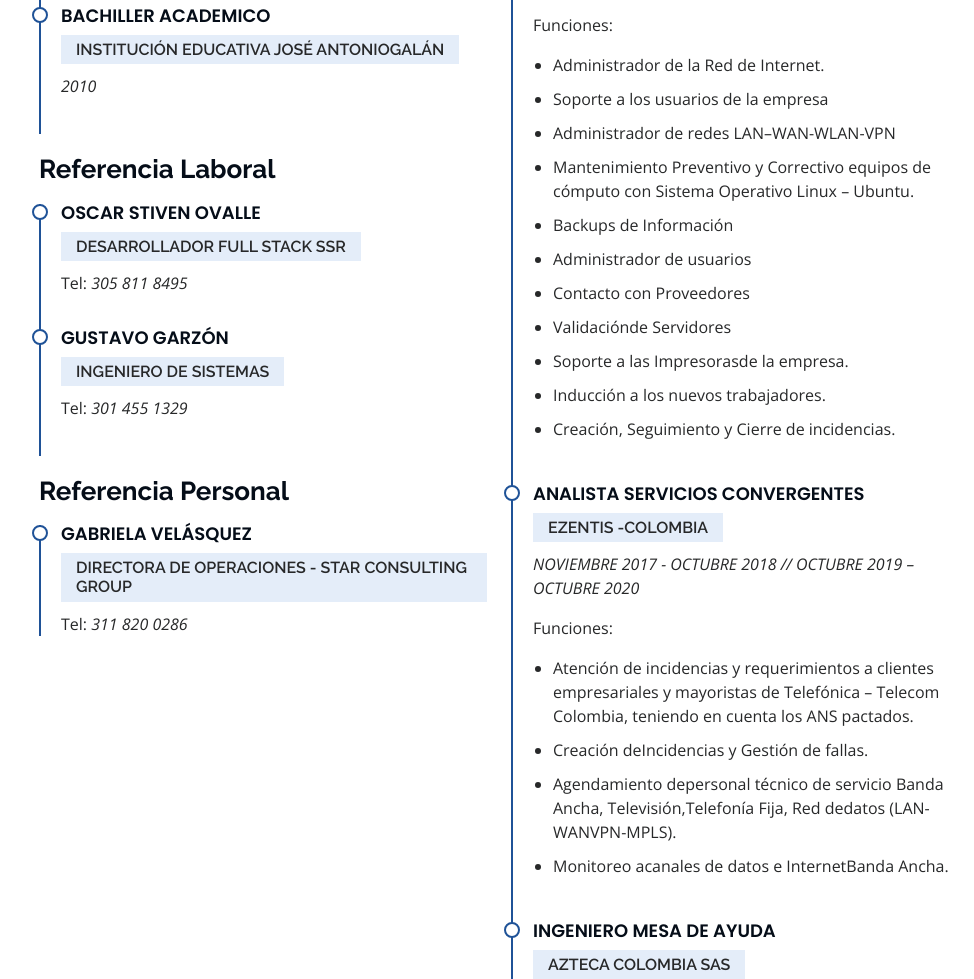
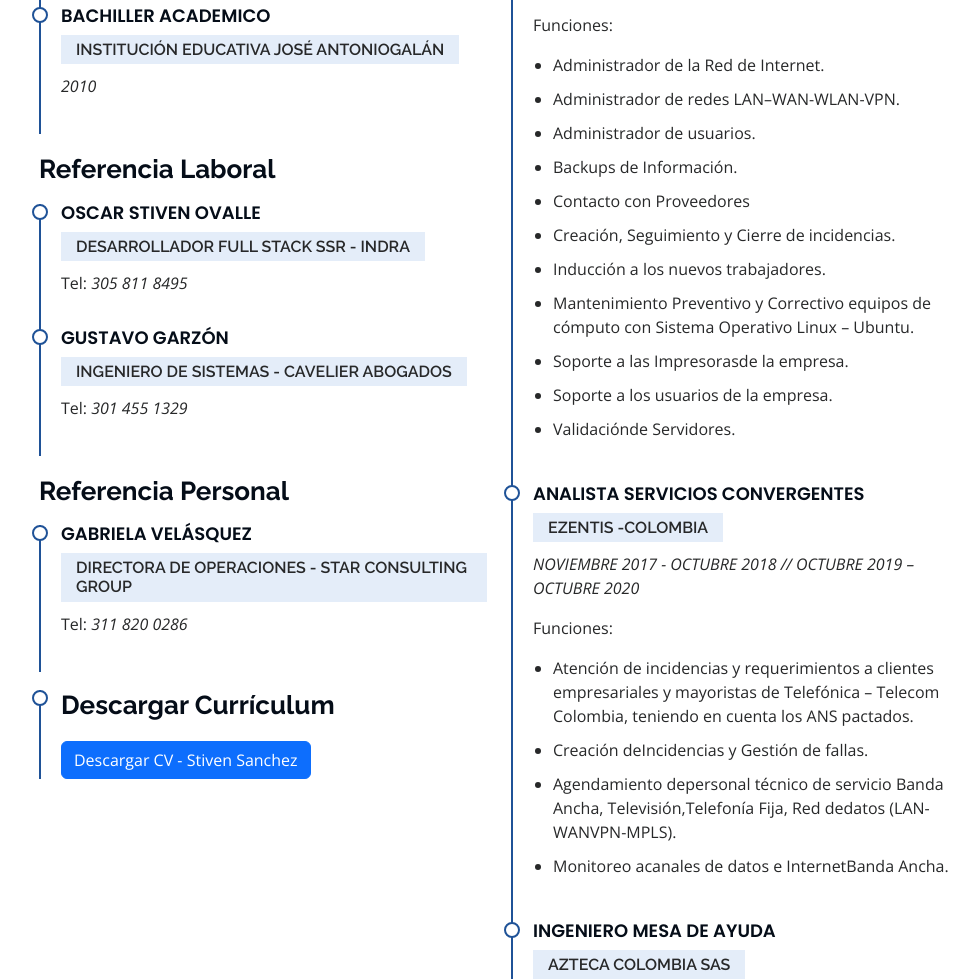
Before and after one commit to StivenNSN/bssanchezf, a plain HTML site: page index.html in a window 1280 px wide. Shown: the part 2961-3940 px from the top of the page, without its empty margins (291-1265 px from the left). Drawn offline with nearby package versions, Linux system fonts and the light colour scheme.

Commit message:
Agregando CV

```diff
--- a/index.html
+++ b/index.html
@@ -244,13 +244,13 @@
             <h3 class="resume-title">Referencia Laboral</h3>
             <div class="resume-item">
               <h4>OSCAR STIVEN OVALLE</h4>
-              <h5>DESARROLLADOR FULL STACK SSR</h5>
+              <h5>DESARROLLADOR FULL STACK SSR - INDRA</h5>
               <p>Tel: <em>305 811 8495</em></p>
             </div>
 
             <div class="resume-item">
               <h4>GUSTAVO GARZÓN</h4>
-              <h5>INGENIERO DE SISTEMAS</h5>
+              <h5>INGENIERO DE SISTEMAS - CAVELIER ABOGADOS</h5>
               <p>Tel: <em>301 455 1329</em></p>
             </div>
 
@@ -261,8 +261,14 @@
               <p>Tel: <em>311 820 0286</em></p>
             </div>
 
+            <div class="resume-item">
+              <h3 class="resume-title">Descargar Currículum</h3>
+              <p><a href="../bssanchezf/CV Brandon Sanchez.pdf" download="Curriculum_Stiven_Sanchez.pdf" class="btn btn-primary">Descargar CV - Stiven Sanchez</a></p>
+            </div>
+
           </div>
 
+<!--Parte 2 de CV-->
 
           <div class="col-lg-6" data-aos="fade-up" data-aos-delay="100">
             <h3 class="resume-title">Experiencia Laboral</h3>
@@ -295,16 +301,16 @@
               <p>Funciones:</p>
               <ul>
                 <li>Administrador de la Red de Internet.</li>
-                <li>Soporte a los usuarios de la empresa</li>
-                <li>Administrador de redes LAN–WAN-WLAN-VPN</li>
+                <li>Administrador de redes LAN–WAN-WLAN-VPN.</li>
+                <li>Administrador de usuarios.</li>
+                <li>Backups de Información.</li>
+                <li>Contacto con Proveedores</li>
+                <li>Creación, Seguimiento y Cierre de incidencias.</li>
+                <li>Inducción a los nuevos trabajadores.</li>
                 <li>Mantenimiento Preventivo y Correctivo equipos de cómputo con Sistema Operativo Linux – Ubuntu.</li>
-                <li>Backups de Información</li>
-                <li> Administrador de usuarios</li>
-                <li>Contacto con Proveedores</li>
-                <li>Validaciónde Servidores</li>
                 <li>Soporte a las Impresorasde la empresa.</li>
-                <li>Inducción a los nuevos trabajadores.</li>
-                <li>Creación, Seguimiento y Cierre de incidencias.</li>
+                <li>Soporte a los usuarios de la empresa.</li>
+                <li>Validaciónde Servidores.</li>
               </ul>
             </div>
             <div class="resume-item">
@@ -334,7 +340,6 @@
             </div>
           </div>
         </div>
-
       </div>
     </section>
     <!-- End Resume Section -->
```
Also changed, not shown: 1 other file.
